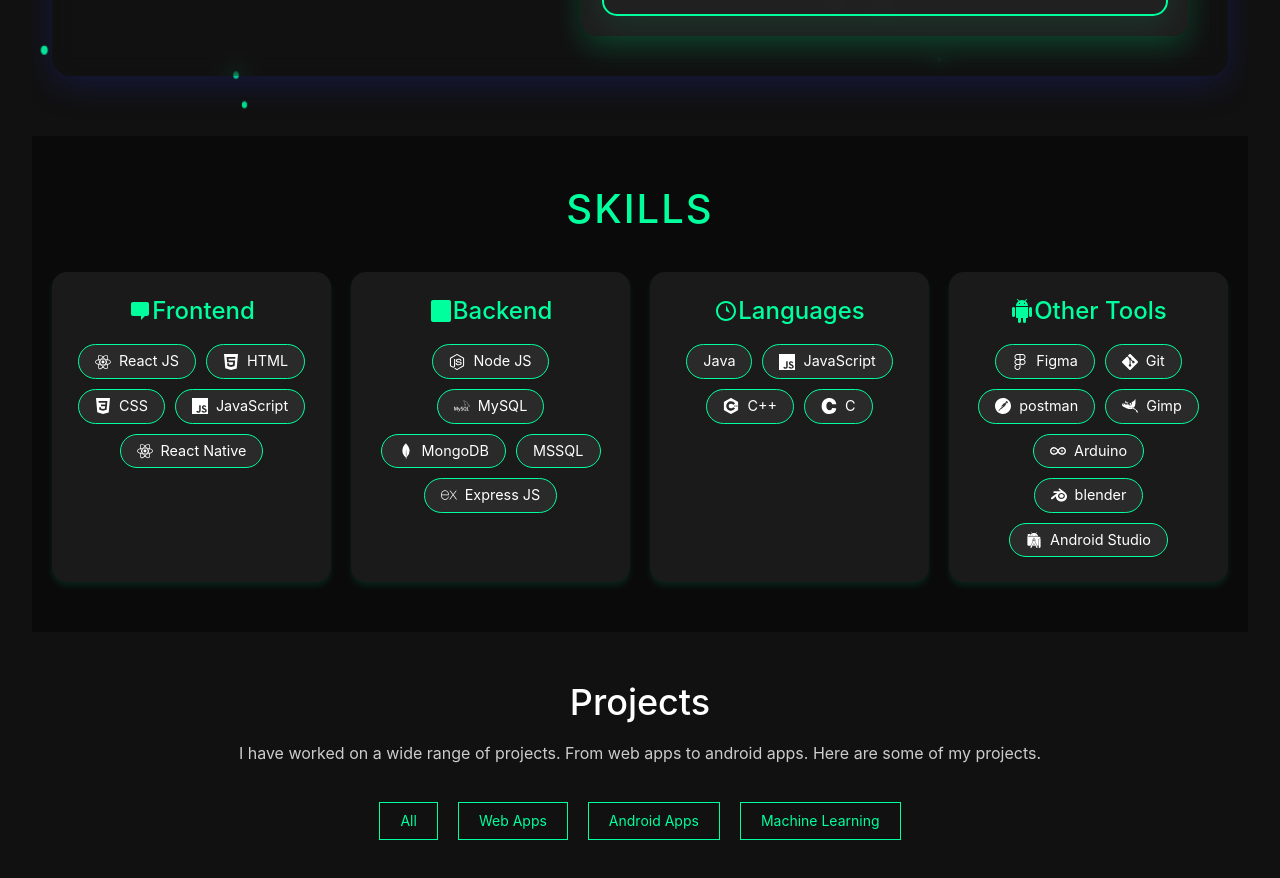
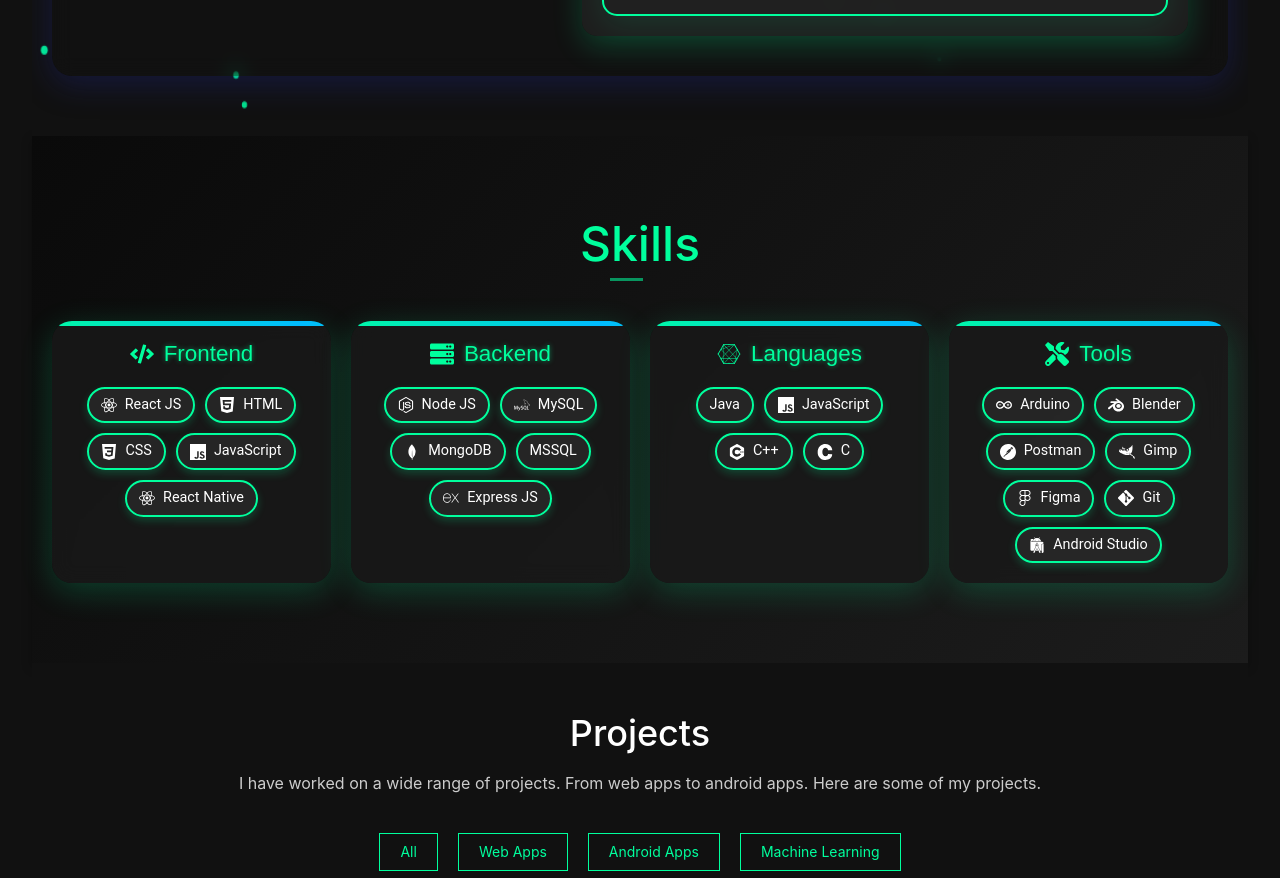
Before and after one commit to hirushan2001/portfolio, a React (Vite) app: page / in a window 1280 px wide. Shown: the part 1697-2575 px from the top of the page. Built offline with nearby package versions, Linux system fonts and the light colour scheme.

Commit message:
skill section update

```diff
--- a/package.json
+++ b/package.json
@@ -17,6 +17,7 @@
     "react": "^18.3.1",
     "react-dom": "^18.3.1",
     "react-icons": "^5.2.1",
+    "react-intersection-observer": "^9.13.0",
     "react-router-dom": "^6.25.1",
     "react-scroll": "^1.9.0",
     "three": "^0.166.1"
--- a/src/pages/Skills.css
+++ b/src/pages/Skills.css
@@ -1,53 +1,115 @@
 .skills-container {
   background-color: #0a0a0a;
   color: #fff;
-  padding: 50px 20px;
+  padding: 80px 20px;
   display: flex;
   flex-direction: column;
   align-items: center;
+  background: linear-gradient(135deg, #0a0a0a, #1c1c1c);
+  box-shadow: 0 4px 10px rgba(0, 0, 0, 0.3);
+  transition: all 0.3s ease-in-out;
 }
 
 .skills-header {
-  font-size: 2.5rem;
+  font-size: 48px;
   color: #00ff9d;
-  margin-bottom: 40px;
+  margin-bottom: 50px;
   text-align: center;
-  text-transform: uppercase;
-  letter-spacing: 2px;
+  position: relative;
 }
 
-.skills-grid {
-  display: grid;
-  grid-template-columns: repeat(auto-fit, minmax(250px, 1fr));
+.skills-header::after {
+  content: '';
+  position: absolute;
+  width: 50%;
+  height: 3px;
+  background-color: #00ff9d;
+  bottom: -10px;
+  left: 25%;
+  animation: underline 2s infinite;
+}
+
+@keyframes underline {
+  0% {
+    width: 0;
+  }
+  100% {
+    width: 50%;
+  }
+}
+
+@keyframes underline {
+  0%, 100% {
+    width: 0;
+    opacity: 0;
+  }
+  50% {
+    width: 50%;
+    opacity: 1;
+  }
+}
+
+.skills-row {
+  display: flex;
+  justify-content: center;
+  flex-wrap: nowrap;
   gap: 20px;
   width: 100%;
-  max-width: 1200px;
+  max-width: 1400px;
 }
 
 .skills-section {
-  background-color: #1a1a1a;
-  border-radius: 15px;
-  padding: 25px;
-  box-shadow: 0 4px 6px rgba(0, 255, 157, 0.1);
-  transition: transform 0.3s ease, box-shadow 0.3s ease;
+  flex: 1;
+  min-width: 200px;
+  background-color: rgba(26, 26, 26, 0.8);
+  backdrop-filter: blur(10px);
+  border-radius: 20px;
+  padding: 20px;
+  box-shadow: 0 8px 32px rgba(0, 255, 157, 0.2);
+  transition: all 0.3s ease;
+  position: relative;
+  overflow: hidden;
+}
+
+.skills-section::before {
+  content: '';
+  position: absolute;
+  top: 0;
+  left: 0;
+  width: 100%;
+  height: 5px;
+  background: linear-gradient(90deg, #00ff9d, #00bbff, #00ff9d);
+  background-size: 200% 100%;
+  animation: gradient-animate 3s linear infinite;
+}
+
+@keyframes gradient-animate {
+  0% {
+    background-position: 0% 50%;
+  }
+  100% {
+    background-position: 100% 50%;
+  }
 }
 
 .skills-section:hover {
-  transform: translateY(-5px);
-  box-shadow: 0 6px 12px rgba(0, 255, 157, 0.2);
+  transform: translateY(-10px) scale(1.02);
+  box-shadow: 0 12px 48px rgba(0, 255, 157, 0.3);
 }
 
 .skills-section h2 {
-  font-size: 1.5rem;
+  font-size: 1.4rem;
   margin-bottom: 20px;
   color: #00ff9d;
   display: flex;
   align-items: center;
   justify-content: center;
+  gap: 10px;
+  font-family: 'Montserrat', sans-serif;
+  text-shadow: 0 0 5px rgba(0, 255, 157, 0.5);
 }
 
 .skills-icon {
-  margin-right: 10px;
   width: 24px;
   height: 24px;
 }
@@ -60,21 +122,25 @@
 }
 
 .skill-item {
-  background-color: #2a2a2a;
-  border: 1px solid #00ff9d;
-  border-radius: 25px;
-  padding: 8px 16px;
+  background-color: rgba(42, 42, 42, 0.8);
+  border: 2px solid #00ff9d;
+  border-radius: 20px;
+  padding: 8px 12px;
   font-size: 0.9rem;
   transition: all 0.3s ease;
   display: flex;
   align-items: center;
   justify-content: center;
+  cursor: pointer;
+  font-family: 'Roboto', sans-serif;
+  box-shadow: 0 4px 8px rgba(0, 255, 157, 0.2);
 }
 
 .skill-item:hover {
   background-color: #00ff9d;
   color: #0a0a0a;
   transform: scale(1.05);
+  box-shadow: 0 6px 12px rgba(0, 255, 157, 0.4);
 }
 
 .skill-icon {
@@ -83,16 +149,26 @@
   height: 16px;
 }
 
-@media (max-width: 768px) {
-  .skills-grid {
-    grid-template-columns: 1fr;
+@media (max-width: 1200px) {
+  .skills-row {
+    flex-wrap: wrap;
   }
 
   .skills-section {
-    padding: 20px;
+    flex-basis: calc(50% - 20px);
+  }
+}
+
+@media (max-width: 768px) {
+  .skills-row {
+    flex-direction: column;
+  }
+
+  .skills-section {
+    flex-basis: 100%;
   }
 
   .skills-header {
-    font-size: 2rem;
+    font-size: 2.5rem;
   }
 }
--- a/src/pages/Skills.jsx
+++ b/src/pages/Skills.jsx
@@ -1,6 +1,8 @@
 import React from 'react';
-import { motion } from 'framer-motion';
+import { motion, useAnimation } from 'framer-motion';
+import { useInView } from 'react-intersection-observer';
 import * as SimpleIcons from 'react-icons/si';
+import { FaCode, FaServer, FaTools, FaConnectdevelop } from 'react-icons/fa';
 import './Skills.css';
 
 const skillsData = {
@@ -15,7 +17,7 @@
     { name: 'Node JS', icon: 'SiNodedotjs' },
     { name: 'MySQL', icon: 'SiMysql' },
     { name: 'MongoDB', icon: 'SiMongodb' },
-    {name :'MSSQL',icon:'SiMssql'},
+    { name: 'MSSQL', icon: 'SiMssql' },
     { name: 'Express JS', icon: 'SiExpress' },
   ],
   languages: [
@@ -23,15 +25,14 @@
     { name: 'JavaScript', icon: 'SiJavascript' },
     { name: 'C++', icon: 'SiCplusplus' },
     { name: 'C', icon: 'SiC' },
-
   ],
-  android: [
-    { name: 'Figma', icon: 'SiFigma'},
+  tools: [
+    { name: 'Arduino', icon: 'SiArduino' },
+    { name: 'Blender', icon: 'SiBlender' },
+    { name: 'Postman', icon: 'SiPostman' },
+    { name: 'Gimp', icon: 'SiGimp' },
+    { name: 'Figma', icon: 'SiFigma' },
     { name: 'Git', icon: 'SiGit' },
-    { name: 'postman', icon: 'SiPostman' },
-    { name: 'Gimp', icon: 'SiGimp' },
-    { name: 'Arduino', icon: 'SiArduino' },
-    { name: 'blender', icon: 'SiBlender' },
     { name: 'Android Studio', icon: 'SiAndroidstudio' },
   ],
 };
@@ -46,75 +47,131 @@
   }
 };
 
+const sectionVariants = {
+  hidden: { opacity: 0, scale: 0.8 },
+  visible: {
+    opacity: 1,
+    scale: 1,
+    transition: {
+      duration: 0.5
+    }
+  }
+};
+
 const itemVariants = {
   hidden: { y: 20, opacity: 0 },
   visible: {
     y: 0,
-    opacity: 1
+    opacity: 1,
+    transition: {
+      type: 'spring',
+      stiffness: 100
+    }
   }
 };
 
 const IconFrontend = () => (
-  <svg xmlns="http://www.w3.org/2000/svg" viewBox="0 0 24 24" width="24" height="24" fill="currentColor">
-    <path d="M13 17H5c-1.1 0-2-.9-2-2V5c0-1.1.9-2 2-2h14c1.1 0 2 .9 2 2v10c0 1.1-.9 2-2 2h-2l-4 4z"/>
-    <path d="M7 9l3 3-3 3M12 15h3"/>
-  </svg>
+  <FaCode size={24} />
 );
 
 const IconBackend = () => (
-  <svg xmlns="http://www.w3.org/2000/svg" viewBox="0 0 24 24" width="24" height="24" fill="currentColor">
-    <path d="M4 1h16c1.1 0 2 .9 2 2v18c0 1.1-.9 2-2 2H4c-1.1 0-2-.9-2-2V3c0-1.1.9-2 2-2z"/>
-    <path d="M7 8h10M7 12h10M7 16h7"/>
-  </svg>
+  <FaServer size={24} />
 );
 
 const IconDevOps = () => (
-  <svg xmlns="http://www.w3.org/2000/svg" viewBox="0 0 24 24" width="24" height="24" fill="currentColor">
-    <path d="M12 2C6.48 2 2 6.48 2 12s4.48 10 10 10 10-4.48 10-10S17.52 2 12 2zm0 18c-4.41 0-8-3.59-8-8s3.59-8 8-8 8 3.59 8 8-3.59 8-8 8z"/>
-    <path d="M12 6v6l4 2"/>
-  </svg>
+  <FaConnectdevelop size={24} />
 );
 
-const IconAndroid = () => (
-  <svg xmlns="http://www.w3.org/2000/svg" viewBox="0 0 24 24" width="24" height="24" fill="currentColor">
-    <path d="M6 18c0 .55.45 1 1 1h1v3.5c0 .83.67 1.5 1.5 1.5s1.5-.67 1.5-1.5V19h2v3.5c0 .83.67 1.5 1.5 1.5s1.5-.67 1.5-1.5V19h1c.55 0 1-.45 1-1V8H6v10zM3.5 8C2.67 8 2 8.67 2 9.5v7c0 .83.67 1.5 1.5 1.5S5 17.33 5 16.5v-7C5 8.67 4.33 8 3.5 8zm17 0c-.83 0-1.5.67-1.5 1.5v7c0 .83.67 1.5 1.5 1.5s1.5-.67 1.5-1.5v-7c0-.83-.67-1.5-1.5-1.5zm-4.97-5.84l1.3-1.3c.2-.2.2-.51 0-.71-.2-.2-.51-.2-.71 0l-1.48 1.48C13.85 1.23 12.95 1 12 1c-.96 0-1.86.23-2.66.63L7.85.15c-.2-.2-.51-.2-.71 0-.2.2-.2.51 0 .71l1.31 1.31C6.97 3.26 6 5.01 6 7h12c0-1.99-.97-3.75-2.47-4.84zM10 5H9V4h1v1zm5 0h-1V4h1v1z"/>
-  </svg>
+const IconTools = () => (
+  <FaTools size={24} />
 );
 
-const SkillSection = ({ title, skills, icon: Icon }) => (
-  <motion.div className="skills-section" variants={containerVariants} initial="hidden" animate="visible">
+const SkillSection = ({ title, skills, icon: Icon }) => {
+  const controls = useAnimation();
+  const [ref, inView] = useInView({
+    triggerOnce: true,
+    threshold: 0.1,
+  });
+
+  React.useEffect(() => {
+    if (inView) {
+      controls.start('visible');
+    }
+  }, [controls, inView]);
+
+  return (
+    <motion.div
+      ref={ref}
+      className="skills-section"
+      variants={sectionVariants}
+      initial="hidden"
+      animate={controls}
+    >
       <h2><Icon className="skills-icon" /> {title}</h2>
-    <div className="skills-list">
+      <motion.div
+        className="skills-list"
+        variants={containerVariants}
+        initial="hidden"
+        animate={controls}
+
+      >
         {skills.map((skill, index) => {
           const SkillIcon = SimpleIcons[skill.icon];
           return (
-          <motion.div key={index} className="skill-item" variants={itemVariants}>
+            <motion.div
+              key={index}
+              className="skill-item"
+              variants={itemVariants}
+              whileHover={{ scale: 1.1, }}
+              // whileHover={{ scale: 1.1, rotate: [0, -5, 5, -5, 0] }}
+              whileTap={{ scale: 0.95 }}
+            >
               {SkillIcon && <SkillIcon className="skill-icon" />}
               <span>{skill.name}</span>
             </motion.div>
           );
         })}
-    </div>
+      </motion.div>
     </motion.div>
   );
+};
 
 const Skills = () => {
+  const controls = useAnimation();
+  const [ref, inView] = useInView({
+    triggerOnce: true,
+    threshold: 0.1,
+  });
+
+  React.useEffect(() => {
+    if (inView) {
+      controls.start('visible');
+    }
+  }, [controls, inView]);
+
   return (
-    <div className="skills-container" id="skills">
+    <div className="skills-container" id="skills" ref={ref}>
       <motion.h1
         className="skills-header"
         initial={{ opacity: 0, y: -50 }}
-        animate={{ opacity: 1, y: 0 }}
-        transition={{ duration: 0.5 }}
+        animate={controls}
+        variants={{
+          visible: { opacity: 1, y: 0, transition: { duration: 0.5, delay: 0.2 } },
+        }}
       >
         Skills
       </motion.h1>
-      <div className="skills-grid">
+      <motion.div
+        className="skills-row"
+        variants={containerVariants}
+        initial="hidden"
+        animate={controls}
+      >
         <SkillSection title="Frontend" skills={skillsData.frontend} icon={IconFrontend} />
         <SkillSection title="Backend" skills={skillsData.backend} icon={IconBackend} />
         <SkillSection title="Languages" skills={skillsData.languages} icon={IconDevOps} />
-        <SkillSection title="Other Tools" skills={skillsData.android} icon={IconAndroid} />
-      </div>
+        <SkillSection title="Tools" skills={skillsData.tools} icon={IconTools} />
+      </motion.div>
     </div>
   );
 };
```
Also changed, not shown: 1 other file (tests, documents, lock files or other folders). Lines whose indentation alone changed are shown as unchanged.
